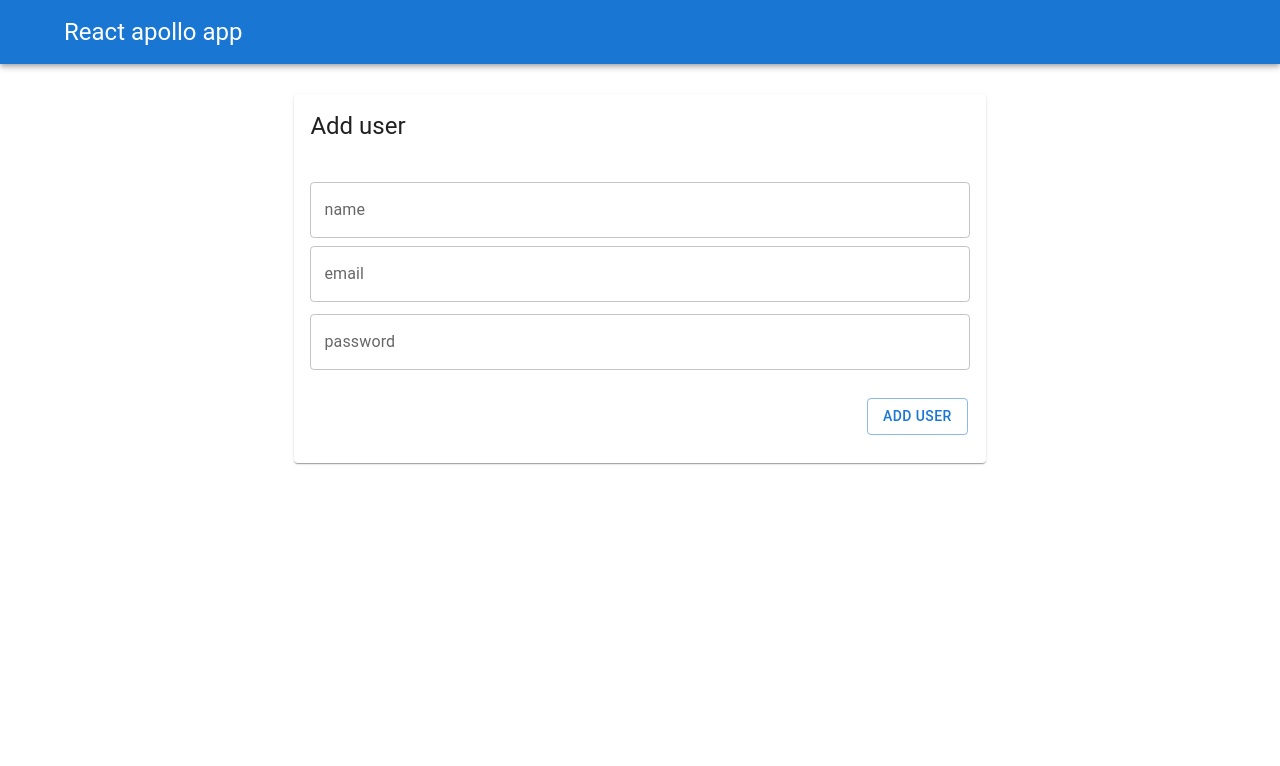
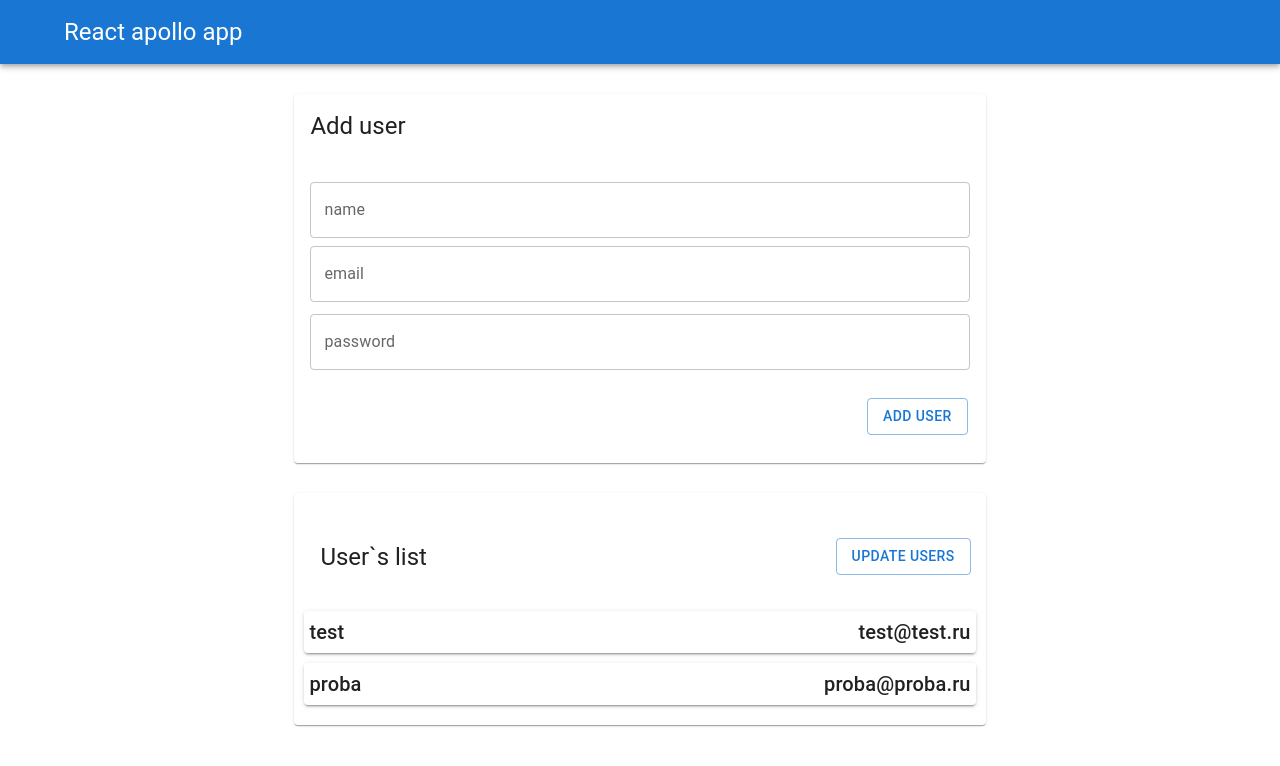
Before and after one commit to Akimba-png/graphql-apollo-fullstack__app, a React (Vite) app in the folder client/: page / in a window 1280 px wide. Shown: the top 766 px of the page. Built offline with nearby package versions, Linux system fonts and the light colour scheme.

Commit message:
feat: Add UserList component

```diff
--- a/client/src/components/main-screen/main-screen.tsx
+++ b/client/src/components/main-screen/main-screen.tsx
@@ -1,9 +1,11 @@
 import { UserForm } from '../user-form/user-form';
+import { UserList } from '../user-list/user-list';
 
 function MainScreen(): JSX.Element {
   return (
     <>
       <UserForm />
+      <UserList />
     </>
   );
 }
--- a/client/src/components/user-form/user-form.tsx
+++ b/client/src/components/user-form/user-form.tsx
@@ -11,7 +11,7 @@ import { ChangeEvent, FormEvent, useState } from 'react';
 import { User } from '../../models/user';
 
 function UserForm(): JSX.Element {
-  const [ user, setUser ] = useState<User>({
+  const [ user, setUser ] = useState<Omit<User, 'id'>>({
     name: '',
     email: '',
     password: '',
@@ -40,6 +40,7 @@ function UserForm(): JSX.Element {
       sx={{
         display: 'flex',
         justifyContent: 'center',
+        mb: '30px',
       }}
     >
       <Card
--- /dev/null
+++ b/client/src/components/user-list/user-list.tsx
@@ -0,0 +1,76 @@
+import {
+  Box,
+  Button,
+  Card,
+  CardHeader,
+  Container,
+  Stack,
+  Typography,
+} from '@mui/material';
+import { UserItem } from '../../user-item/user-item';
+import { type User } from '../../models/user';
+
+const users: User[] = [
+  {
+    id: '0',
+    name: 'test',
+    email: 'test@test.ru',
+    password: 'test password',
+  },
+  {
+    id: '1',
+    name: 'proba',
+    email: 'proba@proba.ru',
+    password: 'proba password',
+  },
+];
+
+const updateButtonHandler = () => {
+  console.log('click');
+};
+
+function UserList(): JSX.Element {
+  return (
+    <Container>
+      <Card
+        sx={{
+          width: '60%',
+          marginInline: 'auto',
+          padding: '10px',
+          boxSizing: 'border-box',
+        }}
+      >
+        <Box
+          sx={{
+            display: 'flex',
+            justifyContent: 'space-between',
+            alignItems: 'center',
+          }}
+        >
+          <CardHeader component="h5" title="User`s list" />
+          <Button
+            onClick={updateButtonHandler}
+            variant="outlined"
+            type="button"
+            sx={{
+              mr: '5px',
+            }}
+          >
+            Update users
+          </Button>
+        </Box>
+        <Stack>
+          {!users.length ? (
+            <Typography variant="h6" component="h3">
+              There is no users loaded
+            </Typography>
+          ) : (
+            users.map((user) => <UserItem user={user} key={user.id} />)
+          )}
+        </Stack>
+      </Card>
+    </Container>
+  );
+}
+
+export { UserList };
--- a/client/src/models/user.ts
+++ b/client/src/models/user.ts
@@ -1,4 +1,5 @@
 export type User = {
+  id: string;
   name: string;
   email: string;
   password: string;
--- /dev/null
+++ b/client/src/user-item/user-item.tsx
@@ -0,0 +1,29 @@
+import { Paper, Typography } from '@mui/material';
+import { User } from '../models/user';
+
+type UserItemProps = {
+  user: User;
+}
+
+function UserItem({ user }: UserItemProps): JSX.Element {
+  return (
+    <Paper
+      sx={{
+        display: 'flex',
+        justifyContent: 'space-between',
+        padding: '5px',
+        mb: '10px',
+      }}
+      elevation={2}
+    >
+      <Typography component="h3" variant="h6">
+        {user.name}
+      </Typography>
+      <Typography component="h3" variant="h6">
+        {user.email}
+      </Typography>
+    </Paper>
+  );
+}
+
+export { UserItem };
```
